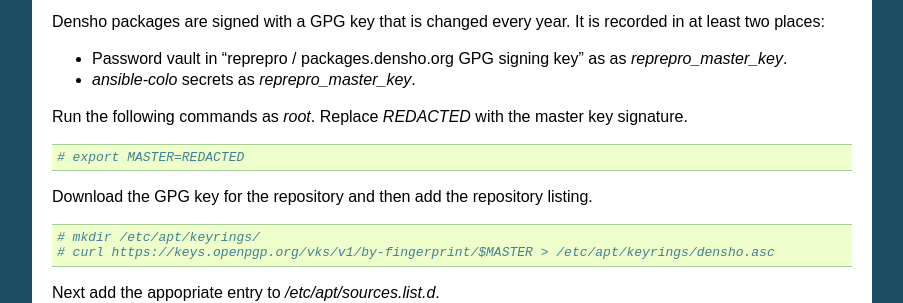
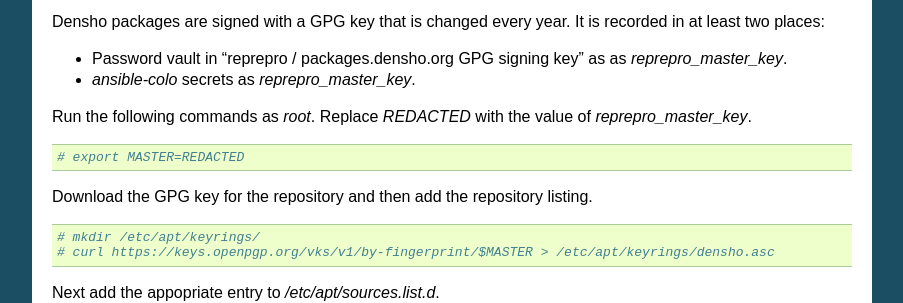
Before and after one commit to denshoproject/ddr-manual, a Sphinx documentation site: the page built from source/admins/workstations/create-workstation-vm.rst, in a window 1280 px wide and 900 px high, scrolled down 6705 px. Shown: the part 152-455 px from the top of the window, without its empty margins (198-1101 px from the left). Built offline with Sphinx 7.4.7, drawn with Linux system fonts in a browser that asks for light colours.

Commit message:
create-workstation-vm: Improve description of package signing key
Spell it out. Be really really obvious.

```diff
--- a/source/admins/workstations/create-workstation-vm.rst
+++ b/source/admins/workstations/create-workstation-vm.rst
@@ -365,7 +365,7 @@
 - Password vault in "reprepro / packages.densho.org GPG signing key" as as `reprepro_master_key`.
 - `ansible-colo` secrets as `reprepro_master_key`.
 
-Run the following commands as `root`. Replace `REDACTED` with the master key signature.
+Run the following commands as `root`. Replace `REDACTED` with the value of `reprepro_master_key`.
 ::
     # export MASTER=REDACTED
 
```
